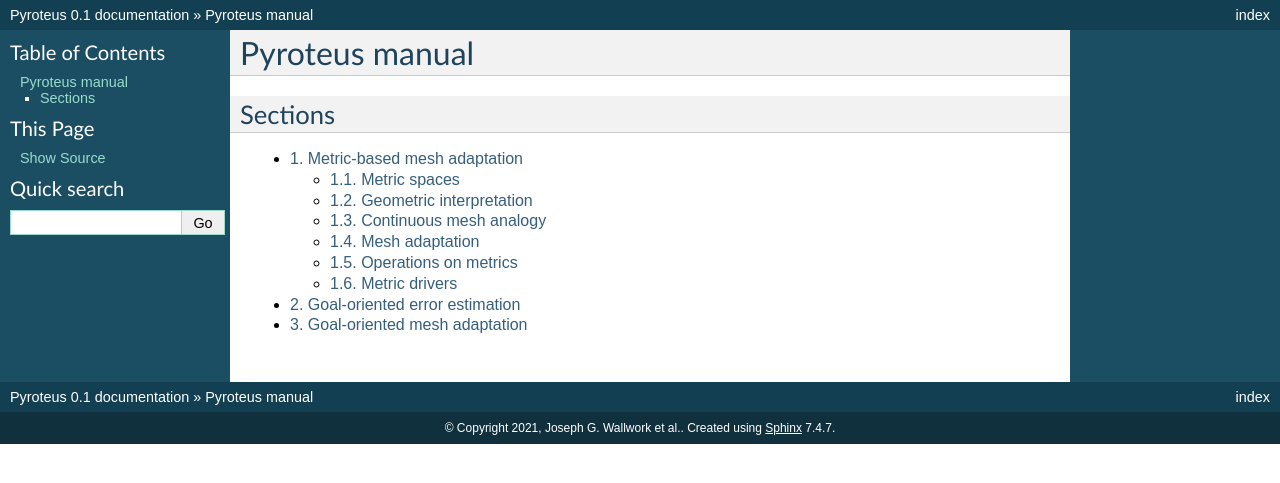
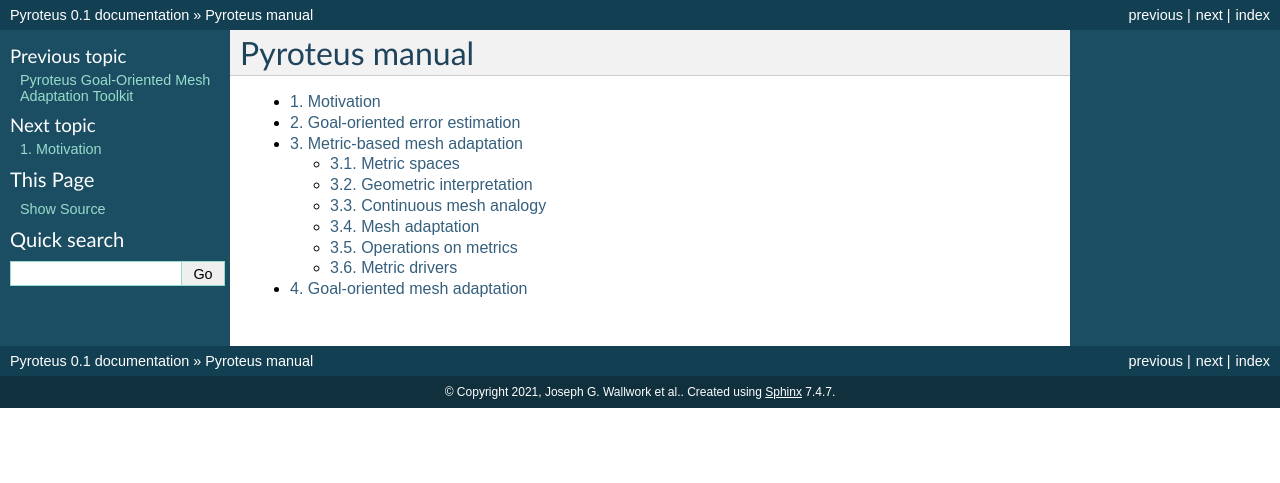
Before and after one commit to pyroteus/pyroteus, a Sphinx documentation site: the page built from docs/source/maths/index.rst, in a window 1280 px wide. Shown: the top 483 px of the page. Built offline with Sphinx 7.4.7, drawn with Linux system fonts in a browser that asks for light colours; pages that are not in the unit, such as notebooks, are missing from menus.

Commit message:
docs: table of contents for maths on index page

```diff
--- /dev/null
+++ b/docs/source/maths/1-motivation.rst
@@ -0,0 +1,5 @@
+==========
+Motivation
+==========
+
+`[This is where the motivation will be.]`
--- a/docs/source/maths/index.rst
+++ b/docs/source/maths/index.rst
@@ -2,12 +2,10 @@
 Pyroteus manual
 ***************
 
-Sections
-========
-
 .. toctree::
     :numbered:
 
-    1-metric-based
+    1-motivation
     2-goal-oriented-error-estimation
-    3-goal-oriented-mesh-adaptation
+    3-metric-based
+    4-goal-oriented-mesh-adaptation
```
Also changed, not shown: docs/source/index.rst (+32 -17 lines), docs/source/maths/3-metric-based.rst (renamed from docs/source/maths/1-metric-based.rst), docs/source/maths/4-goal-oriented-mesh-adaptation.rst (renamed from docs/source/maths/3-goal-oriented-mesh-adaptation.rst).
